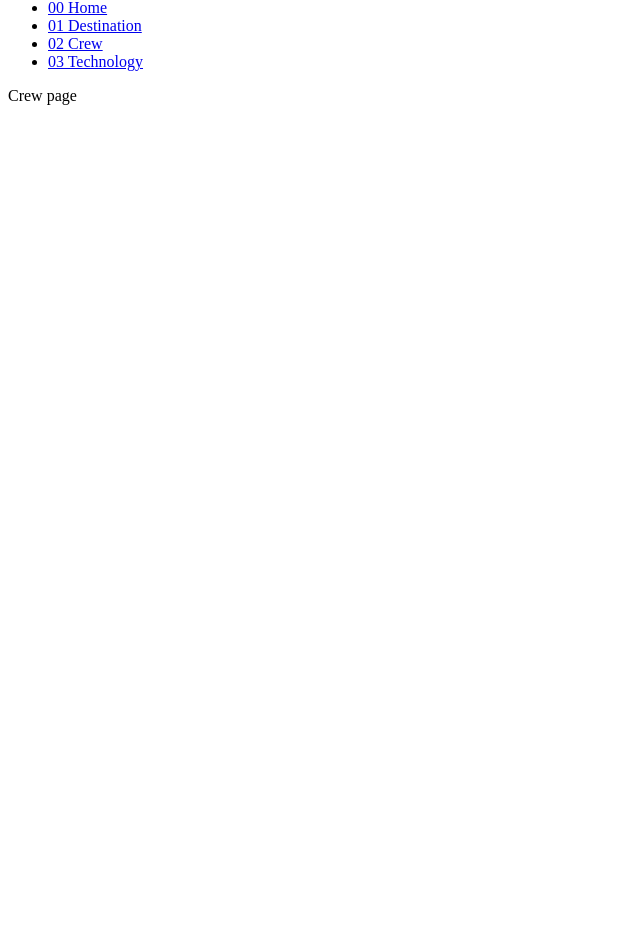
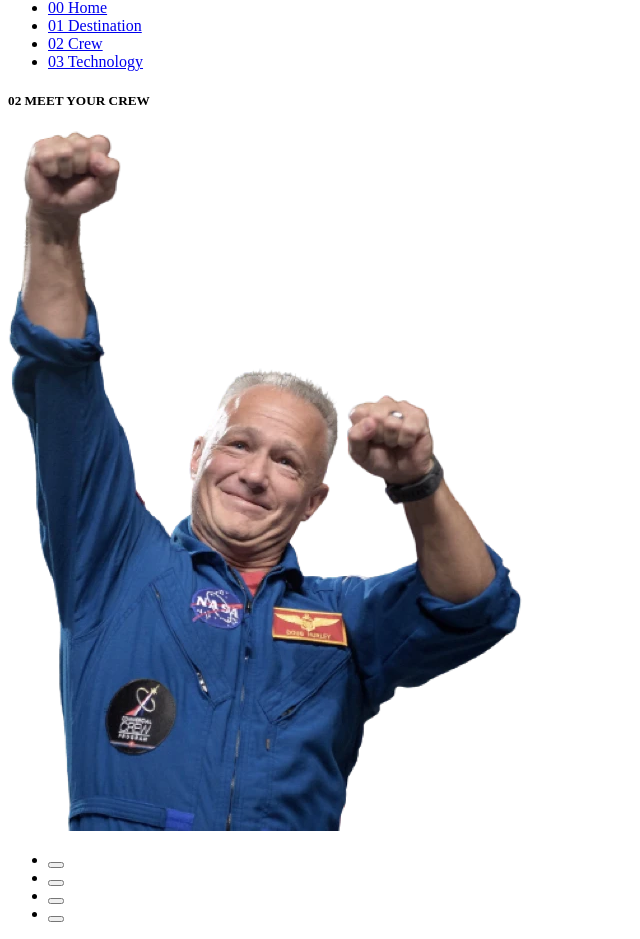
Before and after one commit to BParadowski/space_tourism, a React (Vite) app: page /crew in a window 1280 px wide. Shown: the part 77-1016 px from the top of the page, without its empty margins (0-640 px from the left). Before the commit the page ends 800 px from the top, so only its background shows below. Built offline with nearby package versions, Linux system fonts and the light colour scheme.

Commit message:
Add Crew component

```diff
--- a/src/App.tsx
+++ b/src/App.tsx
@@ -22,7 +22,7 @@ function App() {
             path="/destination"
             element={<Destination dataArr={destinationData} />}
           />
-          <Route path="/crew" element={<Crew />} />
+          <Route path="/crew" element={<Crew dataArr={crewData} />} />
           <Route path="/technology" element={<Technology />} />
         </Routes>
       </div>
--- a/src/pages/Crew.tsx
+++ b/src/pages/Crew.tsx
@@ -1,7 +1,49 @@
-import React from "react";
+import React, { useState } from "react";
 
-function Crew() {
-  return <div>Crew page</div>;
+interface CrewData {
+  name: string;
+  images: {
+    png: string;
+    webp: string;
+  };
+  role: string;
+  bio: string;
+}
+
+function Crew(props: { dataArr: CrewData[] }) {
+  const { dataArr } = props;
+  const [currentCrewMember, setCurrentCrewMember] = useState(0);
+  const { name, images, role, bio } = dataArr[currentCrewMember];
+
+  function switchCrewMember(index: number) {
+    setCurrentCrewMember(index);
+  }
+
+  const crewNav = (
+    <ul>
+      {dataArr.map((member, index) => (
+        <li key={member.name}>
+          <button onClick={() => switchCrewMember(index)}></button>
+        </li>
+      ))}
+    </ul>
+  );
+
+  return (
+    <div>
+      <h5>
+        <span>02</span> MEET YOUR CREW
+      </h5>
+      <picture>
+        <source type="image/webp" srcSet={images.webp} />
+        <img src={images.png} alt="Portrait of a crew member" />
+      </picture>
+      <nav>{crewNav}</nav>
+      <p className="subheading1">{role}</p>
+      <h3>{name}</h3>
+      <p>{bio}</p>
+    </div>
+  );
 }
 
 export default Crew;
--- a/src/pages/Destination.tsx
+++ b/src/pages/Destination.tsx
@@ -43,10 +43,10 @@ function Destination(props: { dataArr: DestinationData[] }): JSX.Element {
       <nav>{destinationNav}</nav>
       <h2>{name}</h2>
       <p>{description}</p>
-      <h5>AVG. DISTANCE</h5>
+      <p className="subheading2">AVG. DISTANCE</p>
       <p className="subheading1">{distance}</p>
-      <h5>EST. TRAVEL TIME</h5>
-      <p className="subheading2">{travel}</p>
+      <p className="subheading2">EST. TRAVEL TIME</p>
+      <p className="subheading1">{travel}</p>
     </div>
   );
 }
```
